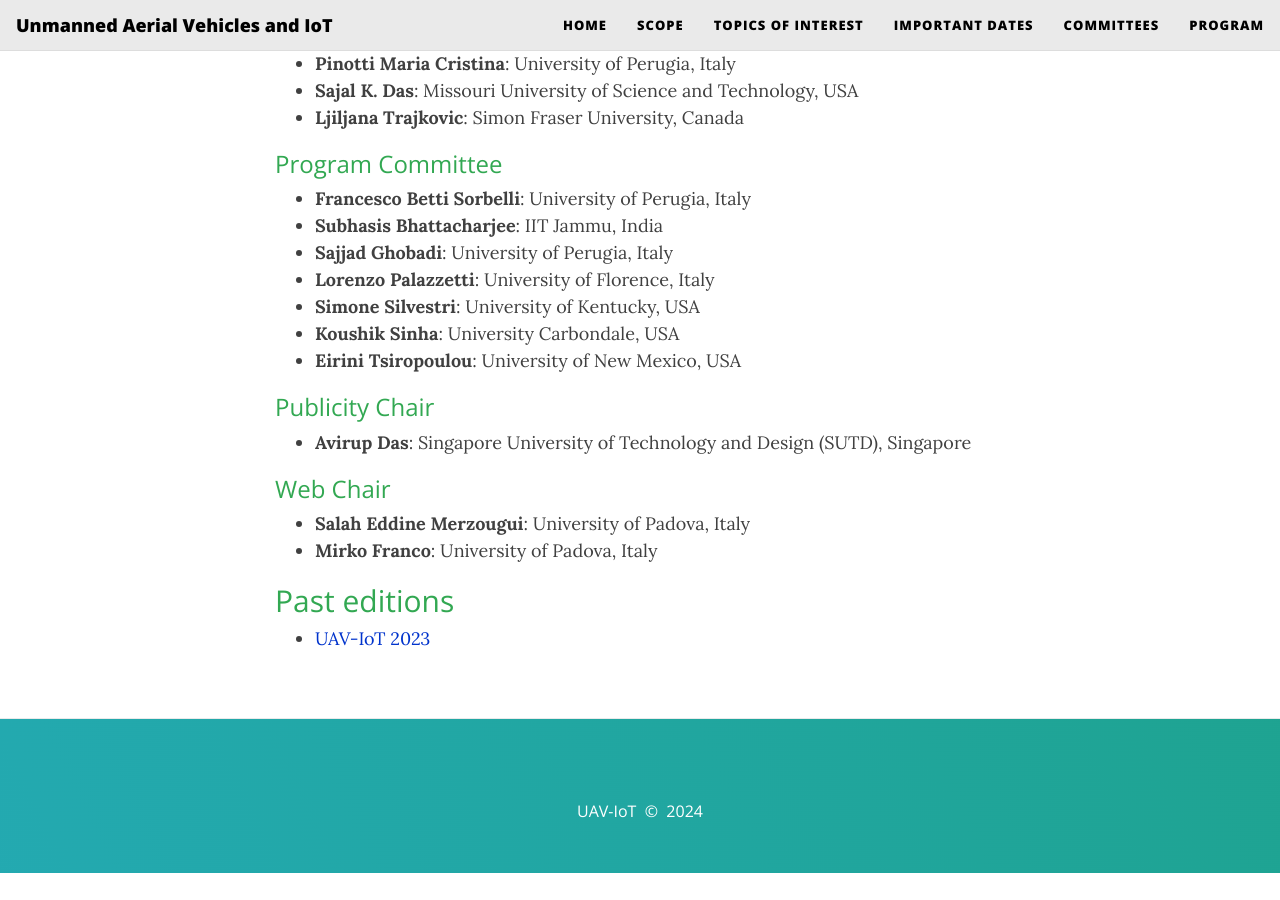
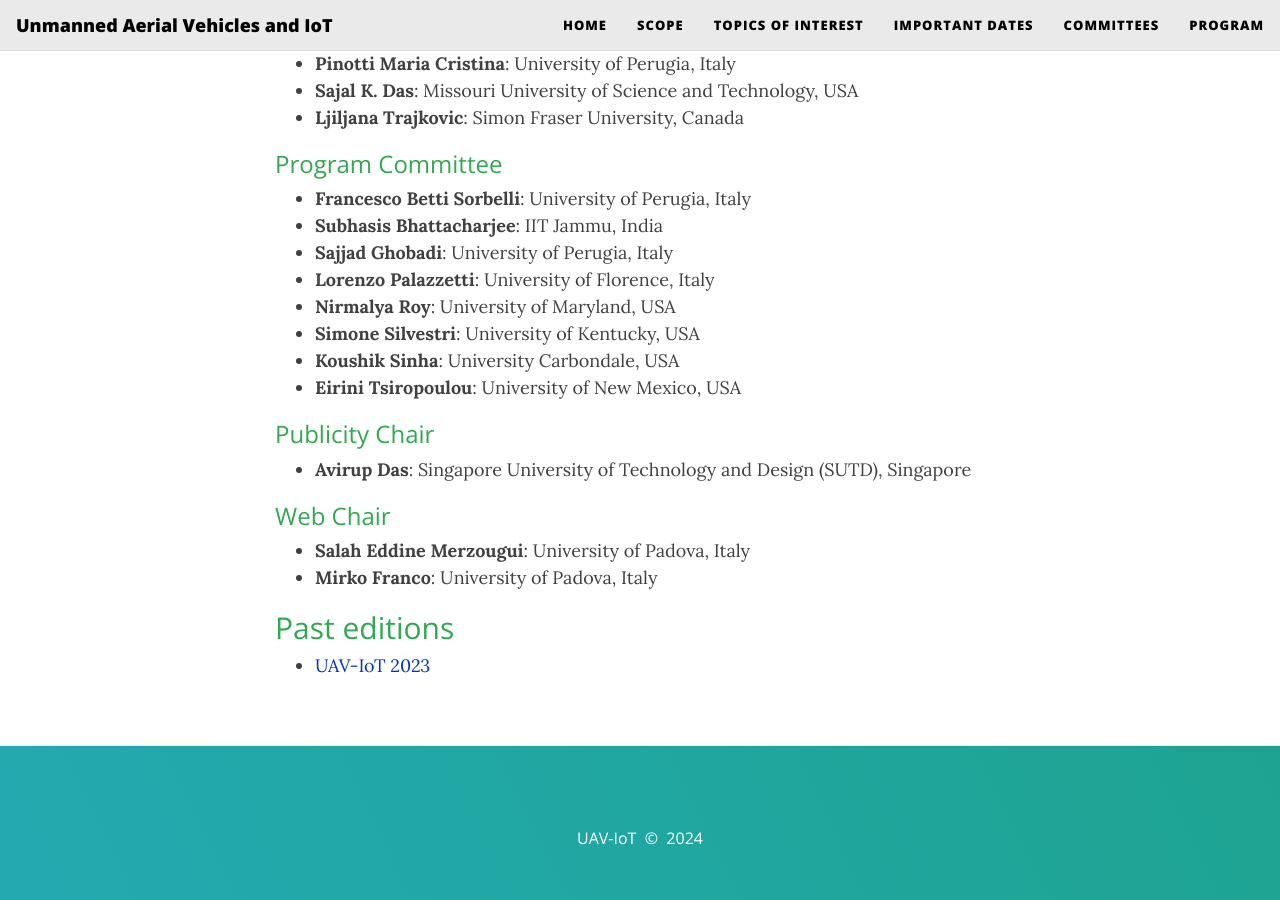
Before and after one commit to IWUAV-IoT/IWUAV-IoT.github.io, a Jekyll site: the page built from index.md, in a window 1280 px wide and 900 px high, scrolled down 2985 px. Built offline with Jekyll 4.4.1, drawn with Linux system fonts in a browser that asks for light colours; nearby versions of some CDN libraries; before the commit the page ends 3858 px from its top, so only the background shows below that.

Commit message:
Update index.md

```diff
--- a/index.md
+++ b/index.md
@@ -104,6 +104,7 @@ be published in the workshop proceedings.
 - **Subhasis Bhattacharjee**: IIT Jammu, India
 - **Sajjad Ghobadi**: University of Perugia, Italy
 - **Lorenzo Palazzetti**: University of Florence, Italy
+- **Nirmalya Roy**: University of Maryland, USA
 - **Simone Silvestri**: University of Kentucky, USA
 - **Koushik Sinha**: University Carbondale, USA
 - **Eirini Tsiropoulou**: University of New Mexico, USA
```
